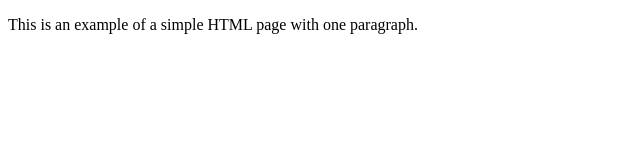
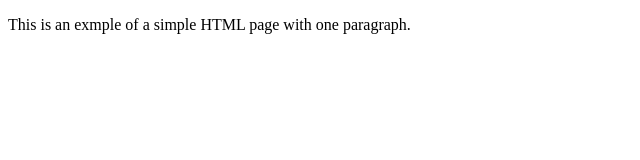
Before and after one commit to sivareddy2024/newrepo, a plain HTML site: page index.html in a window 1280 px wide. Shown: the full height of the page, 0-640 px from the left. Drawn offline with Linux system fonts and the light colour scheme.

Commit message:
First release of Hello World!

```diff
--- a/index.html
+++ b/index.html
@@ -6,6 +6,6 @@
         <title>Example</title>
     </head>
     <body>
-        <p>This is an example of a simple HTML page with one paragraph.</p>
+        <p>This is an exmple of a simple HTML page with one paragraph.</p>
     </body>
 </html>
```
Also changed, not shown: new.txt (added).
